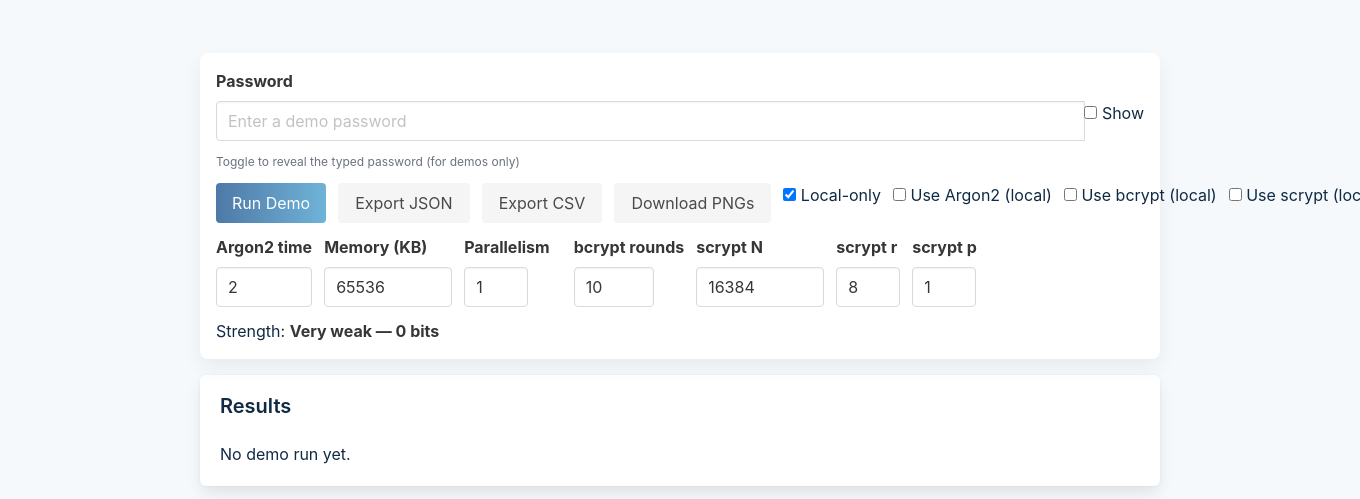
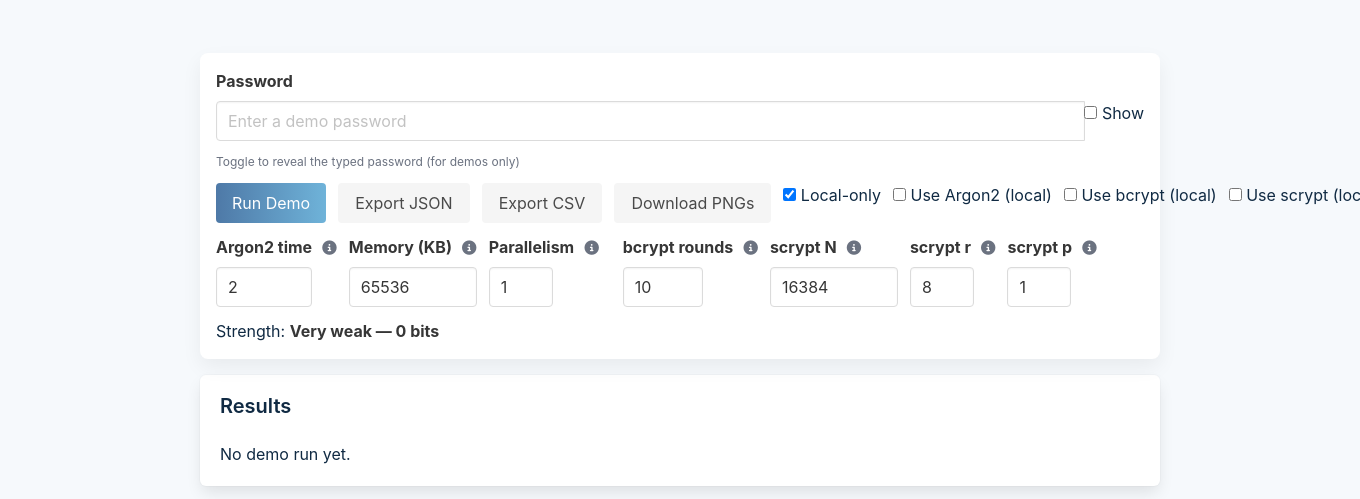
Before and after one commit to K-Variable7/example-salt, a Flask app: page / in a window 1360 px wide; the page is wider, and only the part inside the window is pictured. Shown: the part 222-721 px from the top of that part. Run offline with Flask 2, Linux system fonts and the light colour scheme.

Commit message:
ui: add accessible tooltips for KDF params + E2E test

```diff
--- a/static/style.css
+++ b/static/style.css
@@ -48,6 +48,43 @@ canvas { background: #fff; border: 1px solid #e8eef6; border-radius:6px; transit
   --text: #102a43;
   --muted: #6b7280;
 }
+
+/* Tooltip styling */
+.tooltip {
+  display: inline-block;
+  position: relative;
+  margin-left: 0.4rem;
+  color: var(--muted);
+}
+.tooltip .fa-circle-info { font-size: 0.9rem; }
+.tooltip:focus { outline: none; }
+.tooltip .tooltip-text {
+  display: none;
+  position: absolute;
+  left: 0;
+  top: 120%;
+  background: rgba(10,14,20,0.96);
+  color: #fff;
+  padding: 6px 8px;
+  border-radius: 4px;
+  width: 240px;
+  z-index: 50;
+  font-size: 0.9rem;
+  line-height: 1.2;
+}
+.tooltip:hover .tooltip-text,
+.tooltip:focus-within .tooltip-text {
+  display: block;
+}
+.tooltip .tooltip-text::after {
+  content: '';
+  position: absolute;
+  top: -6px;
+  left: 10px;
+  border-width: 6px;
+  border-style: solid;
+  border-color: transparent transparent rgba(10,14,20,0.96) transparent;
+}
 body.dark {
   --bg: #0b1220;
   --card: #071126;
--- a/templates/index.html
+++ b/templates/index.html
@@ -79,34 +79,69 @@
 
             <div class="field is-grouped is-align-items-center">
               <div class="control">
-                <label class="label">Argon2 time</label>
+                <label class="label">Argon2 time
+                  <span class="tooltip" tabindex="0" aria-describedby="tip-argonTime">
+                    <i class="fa-solid fa-circle-info"></i>
+                    <span id="tip-argonTime" role="tooltip" class="tooltip-text">Number of Argon2 iterations; higher values increase compute time. Demo-friendly: 1–3.</span>
+                  </span>
+                </label>
                 <input id="argonTime" class="input" type="number" min="1" max="10" value="2" style="width:6rem" />
               </div>
               <div class="control">
-                <label class="label">Memory (KB)</label>
+                <label class="label">Memory (KB)
+                  <span class="tooltip" tabindex="0" aria-describedby="tip-argonMem">
+                    <i class="fa-solid fa-circle-info"></i>
+                    <span id="tip-argonMem" role="tooltip" class="tooltip-text">Memory required by Argon2 in KB. Large values (tens of MB) increase resistance but may freeze browsers.</span>
+                  </span>
+                </label>
                 <input id="argonMem" class="input" type="number" min="8" value="65536" style="width:8rem" />
               </div>
               <div class="control">
-                <label class="label">Parallelism</label>
+                <label class="label">Parallelism
+                  <span class="tooltip" tabindex="0" aria-describedby="tip-argonParallel">
+                    <i class="fa-solid fa-circle-info"></i>
+                    <span id="tip-argonParallel" role="tooltip" class="tooltip-text">Number of lanes/threads Argon2 uses. Increasing can improve throughput on multicore systems.</span>
+                  </span>
+                </label>
                 <input id="argonParallel" class="input" type="number" min="1" value="1" style="width:4rem" />
               </div>
               <div class="control">
                 <p id="argonStatus" class="has-text-grey"></p>
               </div>
               <div class="control">
-                <label class="label">bcrypt rounds</label>
+                <label class="label">bcrypt rounds
+                  <span class="tooltip" tabindex="0" aria-describedby="tip-bcryptRounds">
+                    <i class="fa-solid fa-circle-info"></i>
+                    <span id="tip-bcryptRounds" role="tooltip" class="tooltip-text">Cost factor for bcrypt; each round doubles compute time. Use low values for demos (8–12).</span>
+                  </span>
+                </label>
                 <input id="bcryptRounds" class="input" type="number" min="4" max="15" value="10" style="width:5rem" />
               </div>
               <div class="control">
-                <label class="label">scrypt N</label>
+                <label class="label">scrypt N
+                  <span class="tooltip" tabindex="0" aria-describedby="tip-scryptN">
+                    <i class="fa-solid fa-circle-info"></i>
+                    <span id="tip-scryptN" role="tooltip" class="tooltip-text">Work factor (N) for scrypt; higher N increases memory & CPU. Reduce for CI/testing.</span>
+                  </span>
+                </label>
                 <input id="scryptN" class="input" type="number" min="1024" value="16384" style="width:8rem" />
               </div>
               <div class="control">
-                <label class="label">scrypt r</label>
+                <label class="label">scrypt r
+                  <span class="tooltip" tabindex="0" aria-describedby="tip-scryptR">
+                    <i class="fa-solid fa-circle-info"></i>
+                    <span id="tip-scryptR" role="tooltip" class="tooltip-text">Block size parameter (r) for scrypt affecting memory usage; typical demo value is 1–8.</span>
+                  </span>
+                </label>
                 <input id="scryptR" class="input" type="number" min="1" value="8" style="width:4rem" />
               </div>
               <div class="control">
-                <label class="label">scrypt p</label>
+                <label class="label">scrypt p
+                  <span class="tooltip" tabindex="0" aria-describedby="tip-scryptP">
+                    <i class="fa-solid fa-circle-info"></i>
+                    <span id="tip-scryptP" role="tooltip" class="tooltip-text">Parallelization parameter (p) for scrypt; increases compute parallelism.</span>
+                  </span>
+                </label>
                 <input id="scryptP" class="input" type="number" min="1" value="1" style="width:4rem" />
               </div>
               <div class="control">
```
Also changed, not shown: static/app.js (+33 -1 lines), tests/e2e/test_tooltips.py (added, +13 -0 lines).
